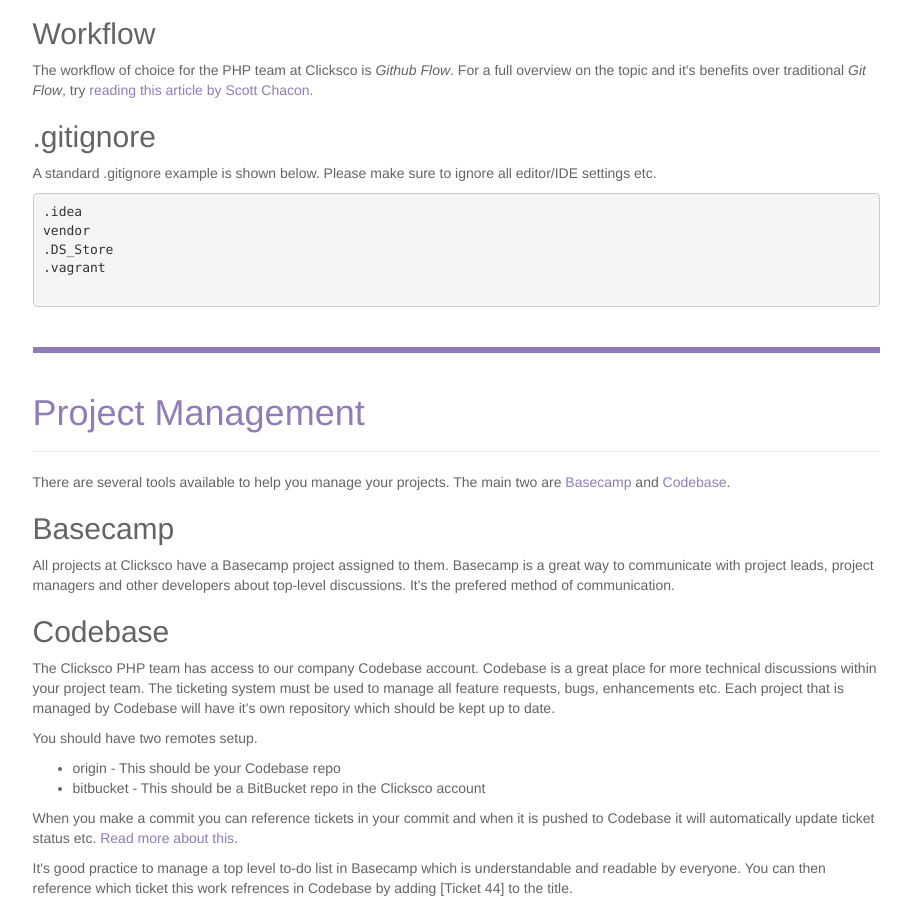
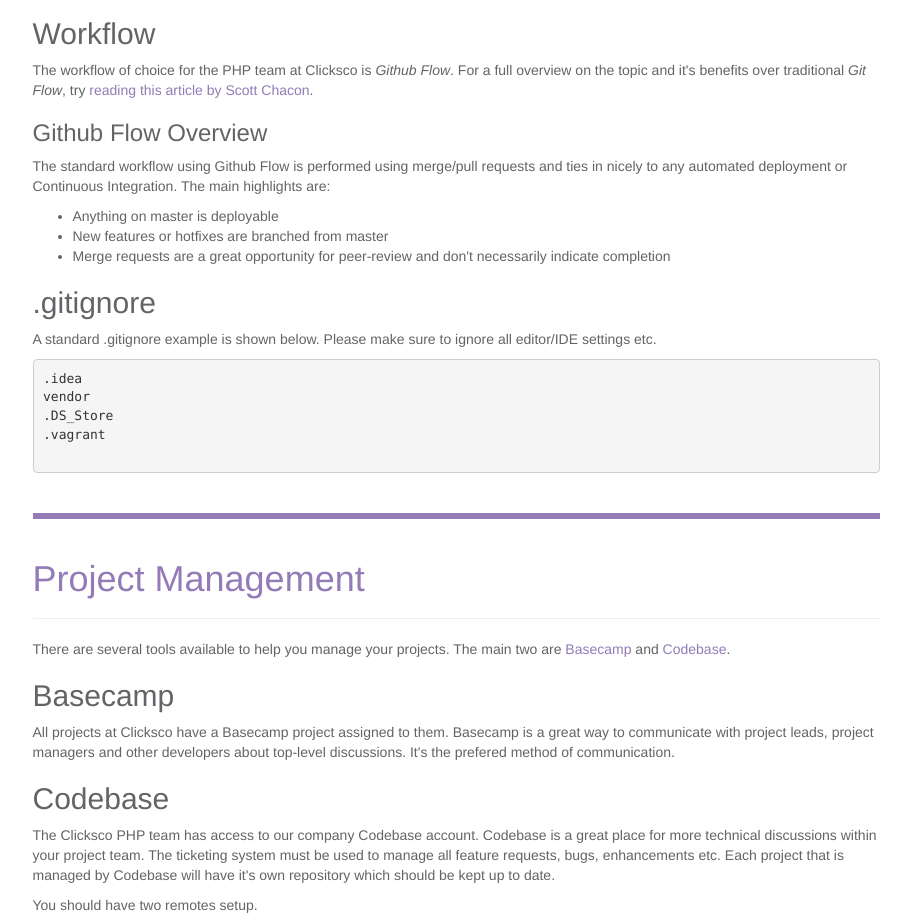
Before and after one commit to Clicksco/PHP-Handbook, a plain HTML site: page index.html in a window 1280 px wide. Shown: the part 1722-2640 px from the top of the page, without its empty margins (330-1241 px from the left). Drawn offline with nearby package versions, Linux system fonts and the light colour scheme.

Commit message:
Flow scheme highlights

```diff
--- a/index.html
+++ b/index.html
@@ -195,6 +195,15 @@
             <p>
                 The workflow of choice for the PHP team at Clicksco is <em>Github Flow</em>. For a full overview on the topic and it's benefits over traditional <em>Git Flow</em>, try <a href="http://scottchacon.com/2011/08/31/github-flow.html">reading this article by Scott Chacon</a>.
             </p>
+
+            <h3>Github Flow Overview</h3>
+            <p>The standard workflow using Github Flow is performed using merge/pull requests and ties in nicely to any automated deployment or Continuous Integration. The main highlights are:</p>
+
+            <ul>
+                <li>Anything on master is deployable</li>
+                <li>New features or hotfixes are branched from master</li>
+                <li>Merge requests are a great opportunity for peer-review and don't necessarily indicate completion</li>
+            </ul>
 
             <h2>.gitignore</h2>
 
```
